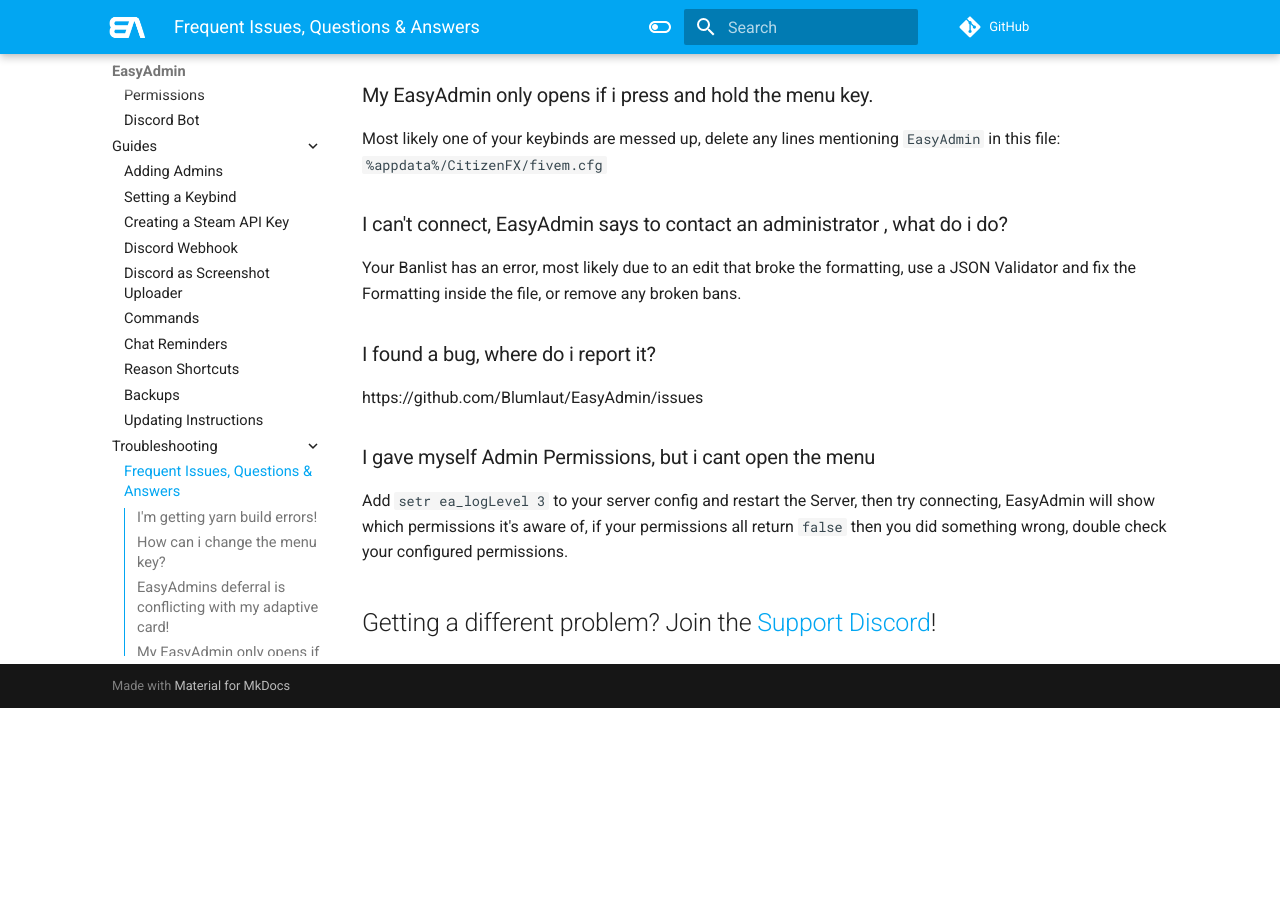
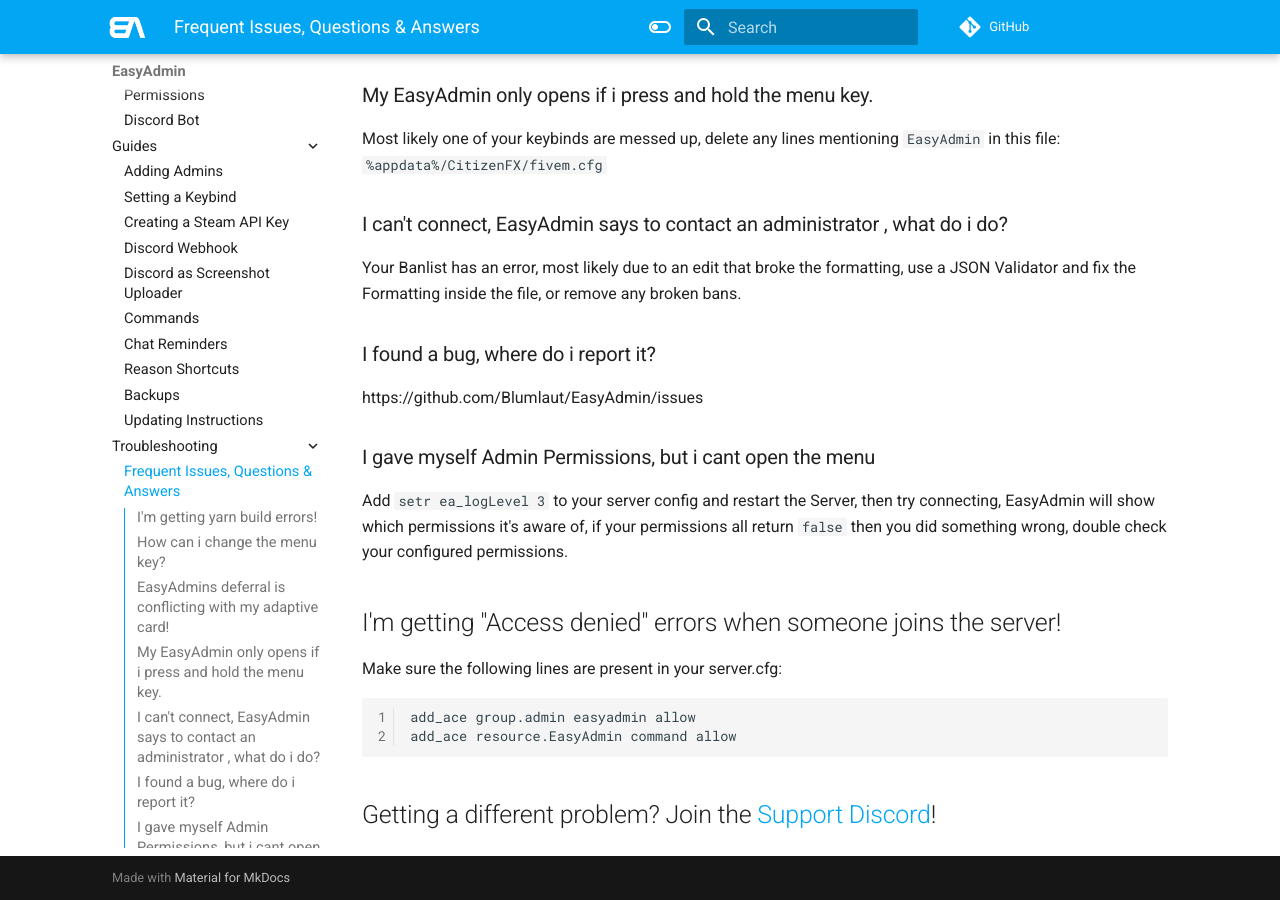
Before and after one commit to Blumlaut/EasyAdmin-docs, an MkDocs documentation site: the page built from docs/troubleshooting.md, in a window 1280 px wide and 900 px high, scrolled down 565 px. Built offline with MkDocs 1.6.1 and Material for MkDocs 9.7.7, drawn with Linux system fonts in a browser that asks for light colours; comment, search, counter and statistics services are not loaded; before the commit the page ends 1273 px from its top, so only the background shows below that.

Commit message:
Update troubleshooting.md

````diff
--- a/docs/troubleshooting.md
+++ b/docs/troubleshooting.md
@@ -34,5 +34,11 @@ https://github.com/Blumlaut/EasyAdmin/issues
 
 Add `setr ea_logLevel 3` to your server config and restart the Server, then try connecting, EasyAdmin will show which permissions it's aware of, if your permissions all return `false` then you did something wrong, double check your configured permissions.
 
+## I'm getting "Access denied" errors when someone joins the server!
+Make sure the following lines are present in your server.cfg:
+```
+add_ace group.admin easyadmin allow
+add_ace resource.EasyAdmin command allow
+```
 
 ## Getting a different problem? Join the [Support Discord](https://discord.gg/qq82ZU36XZ)!
````
